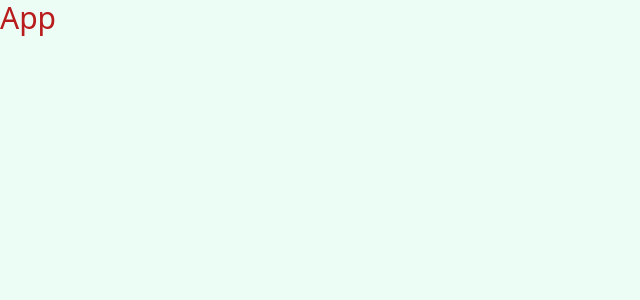
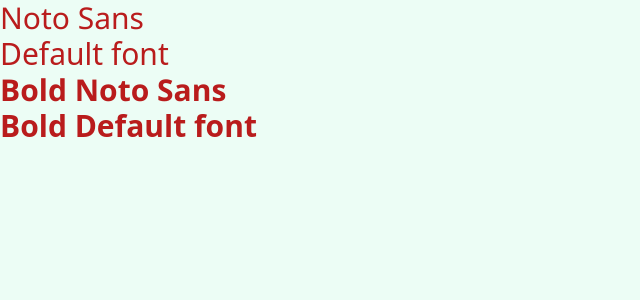
Before and after one commit to Chamara-Wijepala/topicly, a React (Vite) app: page / in a window 1280 px wide. Shown: the top 300 px of the page, without its empty margins (0-640 px from the left). Built offline with nearby package versions, Linux system fonts and the light colour scheme.

Commit message:
Add custom font

```diff
--- a/src/App.tsx
+++ b/src/App.tsx
@@ -1,7 +1,16 @@
 import React from 'react';
 
 function App() {
-	return <div className="text-3xl text-red-700">App</div>;
+	return (
+		<>
+			<div className="text-3xl text-red-700 font-notoSans">Noto Sans</div>
+			<div className="text-3xl text-red-700">Default font</div>
+			<div className="text-3xl text-red-700 font-notoSans font-bold">
+				Bold Noto Sans
+			</div>
+			<div className="text-3xl text-red-700 font-bold">Bold Default font</div>
+		</>
+	);
 }
 
 export default App;
--- a/src/index.css
+++ b/src/index.css
@@ -1,6 +1,18 @@
 @tailwind base;
 @tailwind components;
 @tailwind utilities;
+
+@font-face {
+	font-family: 'Noto Sans';
+	font-weight: 400;
+	src: url('../public/fonts/noto-sans-v36-latin-regular.woff2');
+}
+
+@font-face {
+	font-family: 'Noto Sans';
+	font-weight: 700;
+	src: url('../public/fonts/noto-sans-v36-latin-700.woff2');
+}
 
 @layer base {
 	html {
--- a/tailwind.config.js
+++ b/tailwind.config.js
@@ -2,7 +2,11 @@
 export default {
 	content: ['./index.html', './src/**/*.{js,ts,jsx,tsx}'],
 	theme: {
-		extend: {},
+		extend: {
+			fontFamily: {
+				notoSans: ['"Noto Sans"', 'sans-serif'],
+			},
+		},
 	},
 	plugins: [],
 };
```
Also changed, not shown: public/fonts/noto-sans-v36-latin-700.woff2 (added), public/fonts/noto-sans-v36-latin-regular.woff2 (added).
